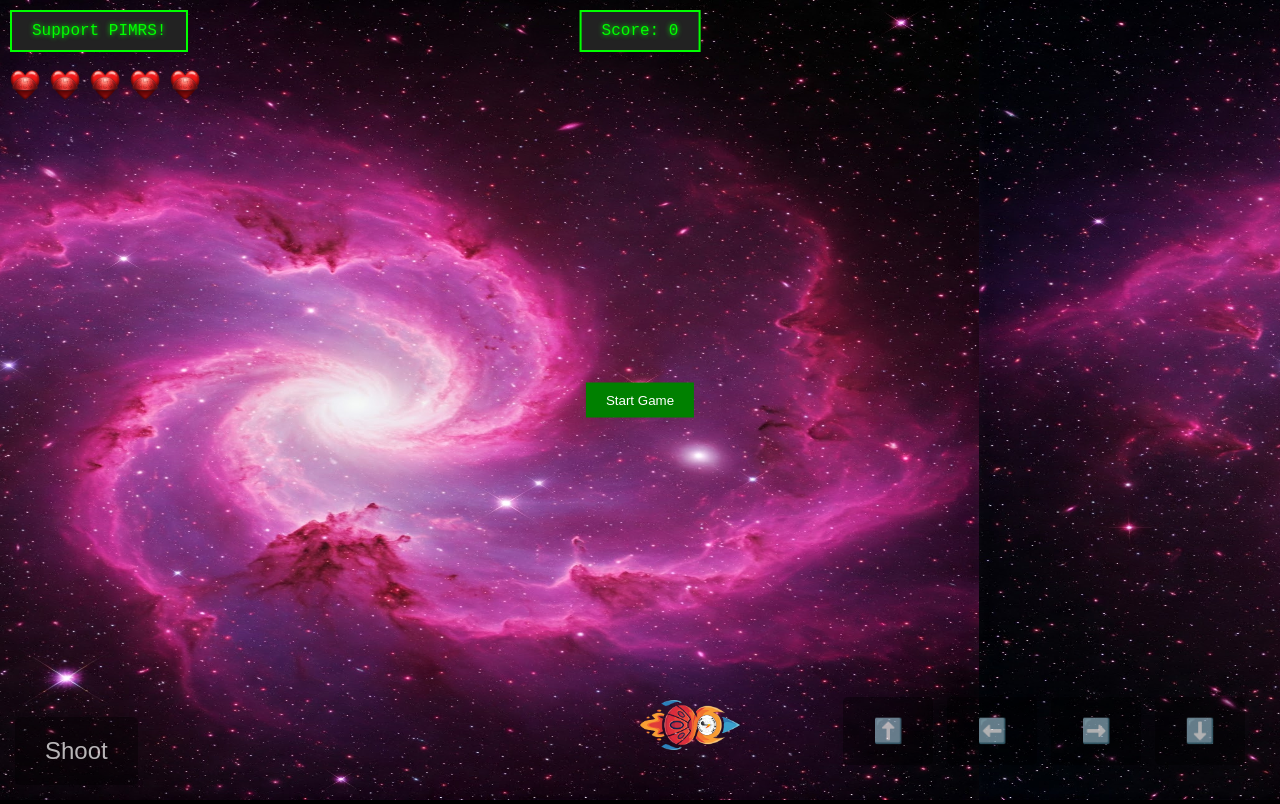
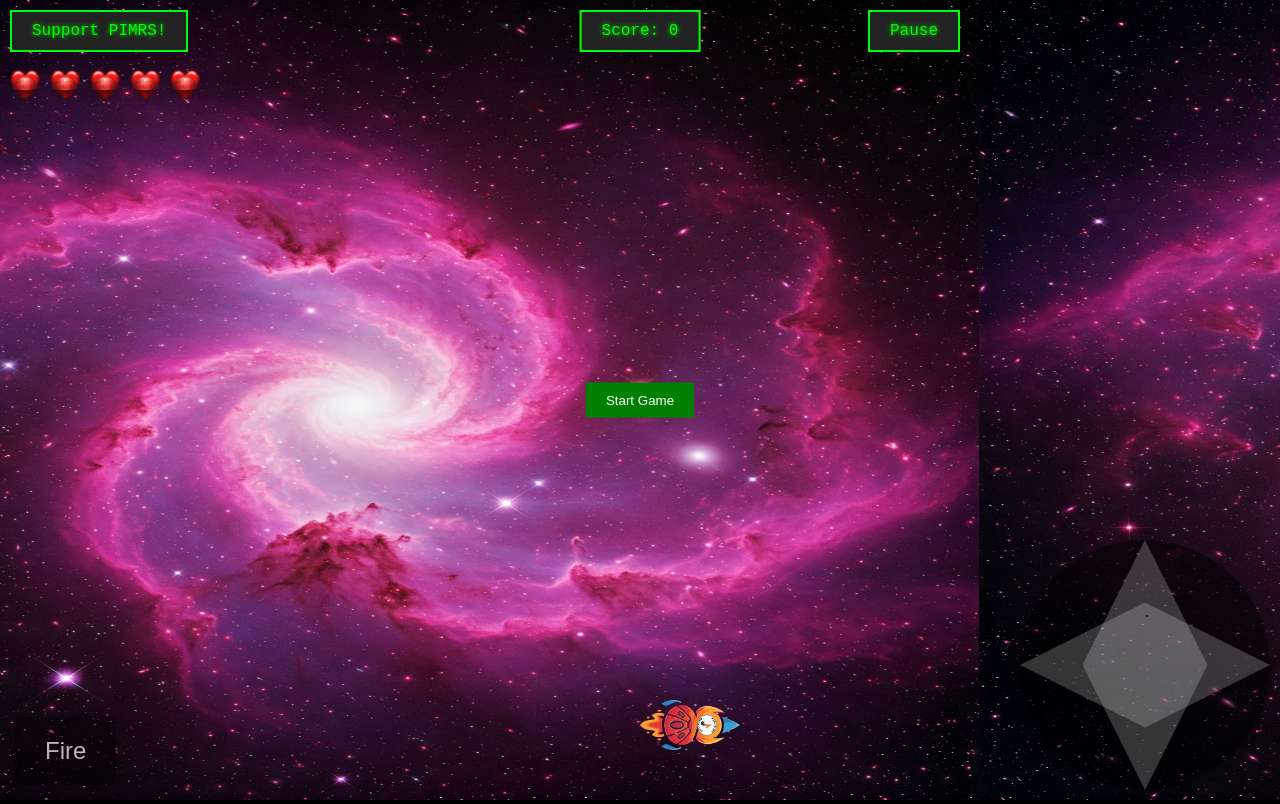
Before and after one commit to irwinwilliams/pan-is-my-rocket-ship, a plain HTML site: page index.html in a window 1280 px wide. Drawn offline with Linux system fonts and the light colour scheme.

Commit message:
Controls, monitoring

```diff
--- a/controls.js
+++ b/controls.js
@@ -21,20 +21,20 @@ export function setupControls(rocket) {
     const shootButton = document.getElementById('shoot-button');
     shootButton.addEventListener('touchstart', createNote); // Shoot on touch
 
-    const upButton = document.getElementById('up-button');
+    const upButton = document.getElementById('up-segment');
     upButton.addEventListener('touchstart', () => rocket.velocityY -= rocket.acceleration);
     upButton.addEventListener('touchend', () => rocket.velocityY = 0);
 
-    const downButton = document.getElementById('down-button');
+    const downButton = document.getElementById('down-segment');
     downButton.addEventListener('touchstart', () => rocket.velocityY += rocket.acceleration);
     downButton.addEventListener('touchend', () => rocket.velocityY = 0);
 
     // Add listeners for left and right buttons
-    const leftButton = document.getElementById('left-button');
+    const leftButton = document.getElementById('left-segment');
     leftButton.addEventListener('touchstart', () => rocket.velocityX -= rocket.acceleration);
     leftButton.addEventListener('touchend', () => rocket.velocityX = 0);
 
-    const rightButton = document.getElementById('right-button');
+    const rightButton = document.getElementById('right-segment');
     rightButton.addEventListener('touchstart', () => rocket.velocityX += rocket.acceleration);
     rightButton.addEventListener('touchend', () => rocket.velocityX = 0);
 
@@ -42,6 +42,7 @@ export function setupControls(rocket) {
 }
 
 function handleTouchStart(event) {
+    console.log("touch start!")
     const touchX = event.touches.clientX;
     const halfScreenWidth = window.innerWidth / 2;
 
@@ -105,19 +106,19 @@ export function updateTouchVelocity() {
   let isTouchingRight = false;
 
   // Update the touch event handlers to set these variables
-  const upButton = document.getElementById('up-button');
+  const upButton = document.getElementById('up-segment');
   upButton.addEventListener('touchstart', () => isTouchingUp = true);
   upButton.addEventListener('touchend', () => isTouchingUp = false);
 
-  const downButton = document.getElementById('down-button');
+  const downButton = document.getElementById('down-segment');
   downButton.addEventListener('touchstart', () => isTouchingDown = true);
   downButton.addEventListener('touchend', () => isTouchingDown = false);
 
-  const leftButton = document.getElementById('left-button');
+  const leftButton = document.getElementById('left-segment');
   leftButton.addEventListener('touchstart', () => isTouchingLeft = true);
   leftButton.addEventListener('touchend', () => isTouchingLeft = false);
 
-  const rightButton = document.getElementById('right-button');
+  const rightButton = document.getElementById('right-segment');
   rightButton.addEventListener('touchstart', () => isTouchingRight = true);
   rightButton.addEventListener('touchend', () => isTouchingRight = false);
 
--- a/game.js
+++ b/game.js
@@ -34,10 +34,22 @@ function draw() {
     drawRocket(ctx);
 }
 
+let isGamePaused = false;
+let animationId; // To store the animation frame ID
+
+// Event listener for the pause button
+document.getElementById('pause-button').addEventListener('click', function() {
+    isGamePaused =!isGamePaused;
+    this.textContent = isGamePaused? 'Resume': 'Pause'; // Change button text
+});
+
+
 function gameLoop() {
-    update();
-    updateTouchVelocity(); // *** Add this line ***
-    draw();
+    if (!isGamePaused) {
+        update();
+        updateTouchVelocity(); // *** Add this line ***
+        draw();
+    }
     requestAnimationFrame(gameLoop);
 }
 
@@ -45,3 +57,41 @@ window.addEventListener('resize', () => {
     canvas.width = window.innerWidth;
     canvas.height = window.innerHeight;
 });
+
+// Example of how to add active state to the segment.
+document.getElementById('up-segment').addEventListener('touchstart', function() {
+    this.classList.add('active');
+    setTimeout(() => this.classList.remove('active'), 100);
+  });
+
+  document.getElementById('down-segment').addEventListener('touchstart', function() {
+    this.classList.add('active');
+    setTimeout(() => this.classList.remove('active'), 100);
+  });
+
+  document.getElementById('left-segment').addEventListener('touchstart', function() {
+    this.classList.add('active');
+    setTimeout(() => this.classList.remove('active'), 100);
+  });
+
+  document.getElementById('right-segment').addEventListener('touchstart', function() {
+    this.classList.add('active');
+    setTimeout(() => this.classList.remove('active'), 100);
+  });
+
+  //repeat for mouse down events if needed.
+  document.getElementById('up-segment').addEventListener('mousedown', function() {
+    this.classList.add('active');
+    setTimeout(() => this.classList.remove('active'), 100);
+  });
+
+  document.getElementById('down-segment').addEventListener('mousedown', function() {
+    this.classList.add('active');
+    setTimeout(() => this.classList.remove('active'), 100);
+  });
+
+  document.getElementById('left-segment').addEventListener('mousedown', function() {
+    this.classList.add('active');
+    setTimeout(() => this.classList.remove('active'), 100);
+  }
+  );
--- a/index.html
+++ b/index.html
@@ -16,40 +16,28 @@
             position: absolute;
             top: 10px;
             right: 10px;
-            /* Position on the right */
             width: 20%;
-            /* Occupy 20% of the screen width */
             background-color: #222;
-            /* Dark background */
             color: #0f0;
-            /* Green text color */
             padding: 15px;
             font-family: monospace;
             border: 2px solid #666;
             display: none;
-            /* Add a bit of a glow */
             box-shadow: 0 0 10px rgba(0, 255, 0, 0.5);
             border-radius: 5px;
-            /* Slightly rounded corners */
             text-shadow: 0 0 5px #0f0;
-            /* Green text shadow */
         }
 
         #score-console,
         #shop-button {
             position: absolute;
             background-color: #222;
-            /* Dark background */
             color: #0f0;
-            /* Green text color */
             padding: 10px 20px;
             font-family: 'Press Start 2P', monospace;
-            /* Retro font */
             font-size: 16px;
             border: 2px solid #0f0;
-            /* Green border */
             text-shadow: 0 0 5px #0f0;
-            /* Green text shadow */
             text-decoration: none;
             cursor: pointer;
         }
@@ -58,7 +46,6 @@
             top: 10px;
             left: 50%;
             transform: translateX(-50%);
-            /* Center horizontally */
         }
 
         #shop-button {
@@ -68,7 +55,6 @@
 
         @media (orientation: portrait) and (max-width: 768px) {
             body {
-                /* Display the message to rotate the device */
                 display: flex;
                 justify-content: center;
                 align-items: center;
@@ -83,28 +69,24 @@
             }
 
             #rotate-message {
-                display: flex; /* Use flexbox for the message container */
-                flex-direction: column; /* Align items vertically */
-                align-items: center; /* Center the image and text horizontally */
+                display: flex;
+                flex-direction: column;
+                align-items: center;
                 height: 100%;
-                padding-top:50%;
+                padding-top: 50%;
             }
         }
 
         @media (orientation: landscape) or (min-width: 768px) {
             #rotate-message {
                 display: none;
-                /* Hide the rotate message */
             }
         }
 
-        /* Styles for controls */
         .controls {
             position: absolute;
             z-index: 10;
-            /* Ensure controls are on top */
             opacity: 0.7;
-            /* Make controls slightly transparent */
         }
 
         .left-controls {
@@ -127,21 +109,98 @@
             font-size: 16px;
             cursor: pointer;
             touch-action: manipulation;
-            /* Prevent default touch behavior */
         }
 
         .right-controls {
-            /*... other styles... */
-            /* Increase the size of the button container */
             padding: 20px;
         }
 
         .control-button {
-            /*... other styles... */
-            /* Increase the size of the buttons themselves */
             padding: 20px 30px;
             font-size: 24px;
         }
+
+        #control-circle {
+            position: absolute;
+            bottom: 10px;
+            right: 10px;
+            /* Position on the right */
+            width: 150px;
+            /* Adjust size as needed */
+            height: 150px;
+            /* Adjust size as needed */
+            border-radius: 50%;
+            background-color: rgba(0, 0, 0, 0.5);
+            touch-action: manipulation;
+        }
+
+        .circle-segment {
+            width: 50%;
+            height: 50%;
+            position: absolute;
+            cursor: pointer;
+            background-color: rgba(255, 255, 255, 0.2);
+            transition: background-color 0.1s ease;
+            /* Add transition */
+        }
+
+        .circle-segment.active {
+            background-color: rgba(255, 255, 255, 0.5);
+            /* Highlight color */
+        }
+
+        #up-segment {
+            top: 0;
+            left: 25%;
+            clip-path: polygon(50% 0%, 100% 100%, 0% 100%);
+        }
+
+        #down-segment {
+            bottom: 0;
+            left: 25%;
+            clip-path: polygon(50% 100%, 100% 0%, 0% 0%);
+        }
+
+        #left-segment {
+            top: 25%;
+            left: 0;
+            clip-path: polygon(0% 50%, 100% 0%, 100% 100%);
+        }
+
+        #right-segment {
+            top: 25%;
+            right: 0;
+            clip-path: polygon(100% 50%, 0% 0%, 0% 100%);
+        }
+
+        /* For smaller screens */
+        @media (max-width: 600px) {
+            #control-circle {
+                width: 100px;
+                height: 100px;
+            }
+        }
+
+        /* For larger screens */
+        @media (min-width: 1200px) {
+            #control-circle {
+                width: 250px;
+                height: 250px;
+            }
+        }
+        #pause-button {
+    position: absolute;
+    top: 10px;
+    right: 25%;
+    background-color: #222; /* Dark background */
+    color: #0f0;           /* Green text color */
+    padding: 10px 20px;
+    font-family: 'Press Start 2P', monospace; /* Retro font */
+    font-size: 16px;
+    border: 2px solid #0f0; /* Green border */
+    text-shadow: 0 0 5px #0f0; /* Green text shadow */
+    cursor: pointer;
+}
     </style>
 </head>
 
@@ -149,16 +208,18 @@
     <a id="shop-button" href="https://www.redbubble.com/shop/ap/168702061" target="_blank">Support PIMRS!</a>
     <div id="info-console"></div>
     <div id="score-console">Score: 0</div>
+    <div id="pause-button">Pause</div>
+
 
     <div class="controls left-controls">
-        <button class="control-button" id="shoot-button">Shoot</button>
+        <button class="control-button" id="shoot-button">Fire</button>
     </div>
 
-    <div class="controls right-controls">
-        <button class="control-button" id="up-button">⬆️</button>
-        <button class="control-button" id="left-button">⬅️</button>
-        <button class="control-button" id="right-button">➡️</button>
-        <button class="control-button" id="down-button">⬇️</button>
+    <div id="control-circle">
+        <div class="circle-segment" id="up-segment">.</div>
+        <div class="circle-segment" id="down-segment">.</div>
+        <div class="circle-segment" id="left-segment">.</div>
+        <div class="circle-segment" id="right-segment">.</div>
     </div>
 
     <div id="rotate-message">
@@ -166,6 +227,14 @@
     </div>
 
     <script src="game.js" type="module"></script>
+
+    <script type="text/javascript">
+        (function(c,l,a,r,i,t,y){
+            c[a]=c[a]||function(){(c[a].q=c[a].q||[]).push(arguments)};
+            t=l.createElement(r);t.async=1;t.src="https://www.clarity.ms/tag/"+i;
+            y=l.getElementsByTagName(r)[0];y.parentNode.insertBefore(t,y);
+        })(window, document, "clarity", "script", "qe0bixo0rt");
+    </script>
 </body>
 
 </html>
--- a/rocket.js
+++ b/rocket.js
@@ -5,7 +5,7 @@ export let rocket = {
     height: 50,
     velocityX: 0,
     velocityY: 0,
-    acceleration: 8.95,
+    acceleration: 0.95,
     friction: 0.98,
     image: new Image()
 };
```
